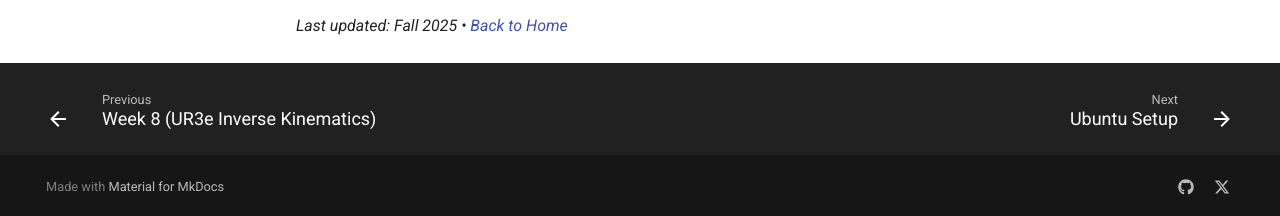
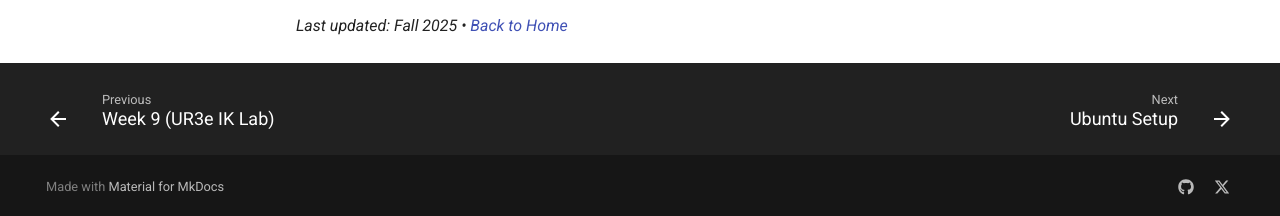
Before and after one commit to ENME480/enme480.github.io, an MkDocs documentation site: the page built from docs/resources.md, in a window 1280 px wide and 900 px high, scrolled down 2722 px. Shown: the part 681-897 px from the top of the window. Built offline with MkDocs 1.6.1 and Material for MkDocs 9.7.7, drawn with Linux system fonts in a browser that asks for light colours; plug-ins that fetch from the network failed and are left out; comment, search, counter and statistics services are not loaded; the version menu is left out.

Commit message:
week 9 IK update

```diff
--- a/mkdocs.yml
+++ b/mkdocs.yml
@@ -100,6 +100,7 @@ nav:
       - Week 7 (No Lab)): labs/week-07.md
       - Week 8 (UR3e Inverse Kinematics): labs/week-08.md
       - Week 8 Slides: labs/week-8-slides.pptx
+      - Week 9 (UR3e IK Lab): labs/week-09.md
 
   - Resources: resources.md
   - Wiki:
```
